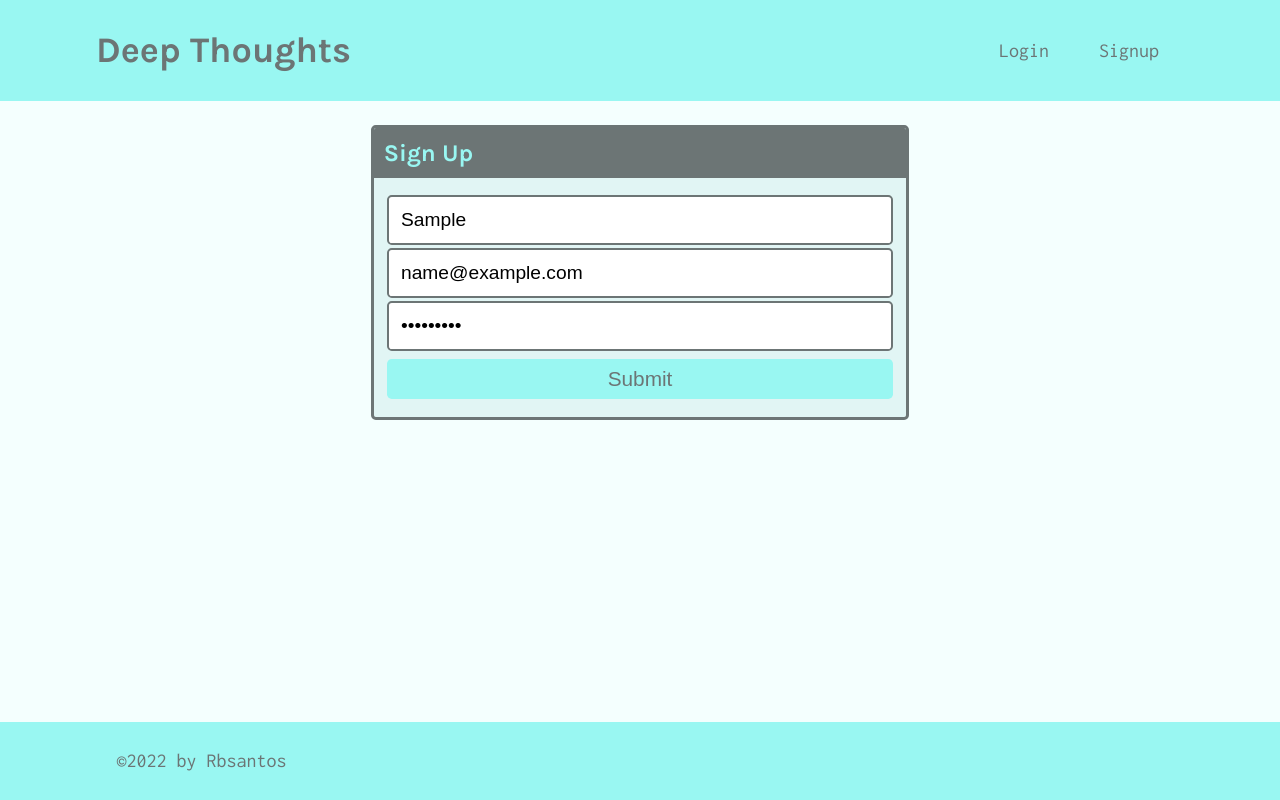
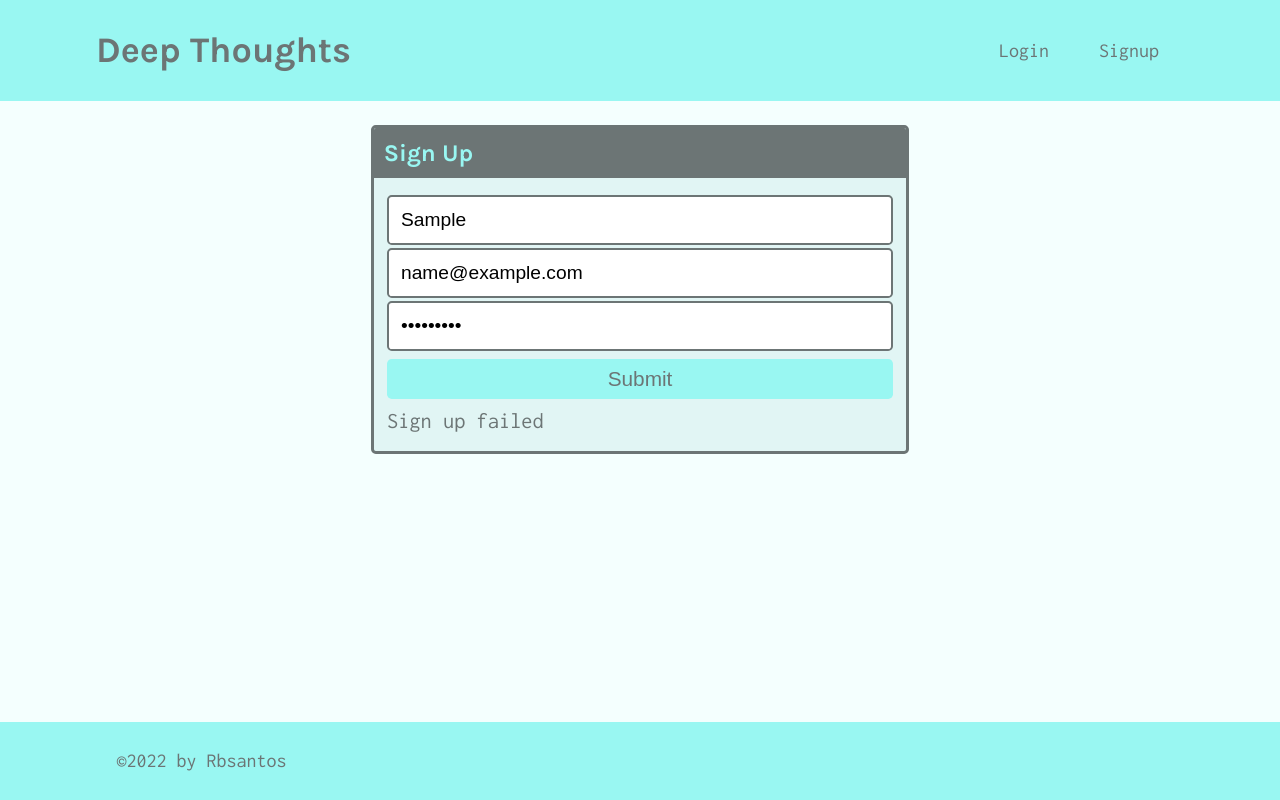
Before and after one commit to rbsantos-code/deep-thoughts-refresher, a React (Create React App) app in the folder client/: page /signup in a window 1280 px wide. Both pictures are taken after typing "Sample", "name@example.com", "Sample123" into the empty fields and a click on the button "Submit". Built offline with nearby package versions, Linux system fonts and the light colour scheme; no server answers.

Commit message:
test sign up feature

```diff
--- a/client/src/pages/Signup.js
+++ b/client/src/pages/Signup.js
@@ -1,7 +1,11 @@
 import React, { useState } from 'react';
+import { useMutation } from '@apollo/client';
+import { ADD_USER } from '../utils/mutations';
 
 const Signup = () => {
   const [formState, setFormState] = useState({ username: '', email: '', password: '' });
+
+  const [addUser, { error }] = useMutation(ADD_USER);
 
   // update state based on form input changes
   const handleChange = (event) => {
@@ -16,6 +20,15 @@
   // submit form
   const handleFormSubmit = async (event) => {
     event.preventDefault();
+
+    try {
+      const { data } = await addUser({
+        variables: { ...formState }
+      });
+      console.log(data);
+    } catch (e) {
+      console.log(e)
+    }
   };
 
   return (
@@ -56,6 +69,7 @@
                 Submit
               </button>
             </form>
+            {error && <div>Sign up failed</div>}
           </div>
         </div>
       </div>
```
